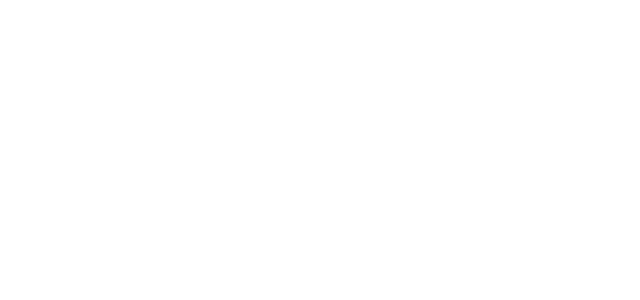
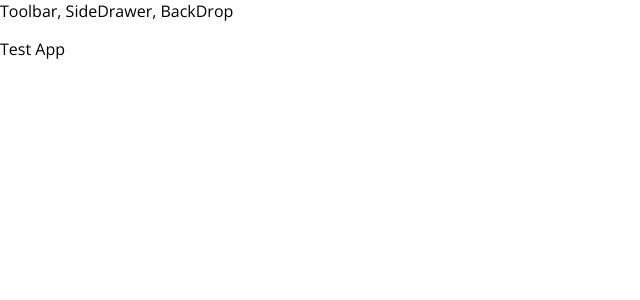
Before and after one commit to Morshed22/BurgerApp, a React app: page / in a window 1280 px wide. Shown: the top 300 px of the page, without its empty margins (0-640 px from the left). Built offline with nearby package versions, Linux system fonts and the light colour scheme.

Commit message:
LayOut file added

```diff
--- a/src/App.js
+++ b/src/App.js
@@ -1,10 +1,12 @@
 import React, { Component } from 'react';
-
+ import Layout from './componenets/Layout/Layout'
 class App extends Component {
   render() {
     return (
       <div>
-
+        <Layout>
+          <p>Test App</p>
+        </Layout>
       </div>
     );
   }
--- /dev/null
+++ b/src/componenets/Layout/Layout.js
@@ -0,0 +1,13 @@
+import React from 'react';
+import Aux from '../../hoc/Aux'
+
+const layout = (props) => (
+    <Aux>
+     <div>Toolbar, SideDrawer, BackDrop</div>
+    <main>
+        {props.children}
+    </main>
+    </Aux>
+);
+
+export default layout;
--- /dev/null
+++ b/src/hoc/Aux.js
@@ -0,0 +1,2 @@
+const aux = (props) => props.children;
+export default aux;
--- a/src/index.css
+++ b/src/index.css
@@ -1,14 +1,15 @@
 body {
   margin: 0;
   padding: 0;
-  font-family: -apple-system, BlinkMacSystemFont, "Segoe UI", "Roboto", "Oxygen",
+  /* font-family: -apple-system, BlinkMacSystemFont, "Segoe UI", "Roboto", "Oxygen",
     "Ubuntu", "Cantarell", "Fira Sans", "Droid Sans", "Helvetica Neue",
     sans-serif;
   -webkit-font-smoothing: antialiased;
-  -moz-osx-font-smoothing: grayscale;
+  -moz-osx-font-smoothing: grayscale; */
+  font-family: "Open Sans", sans-serif;
 }
-
+/*
 code {
   font-family: source-code-pro, Menlo, Monaco, Consolas, "Courier New",
     monospace;
-}
+} */
```
